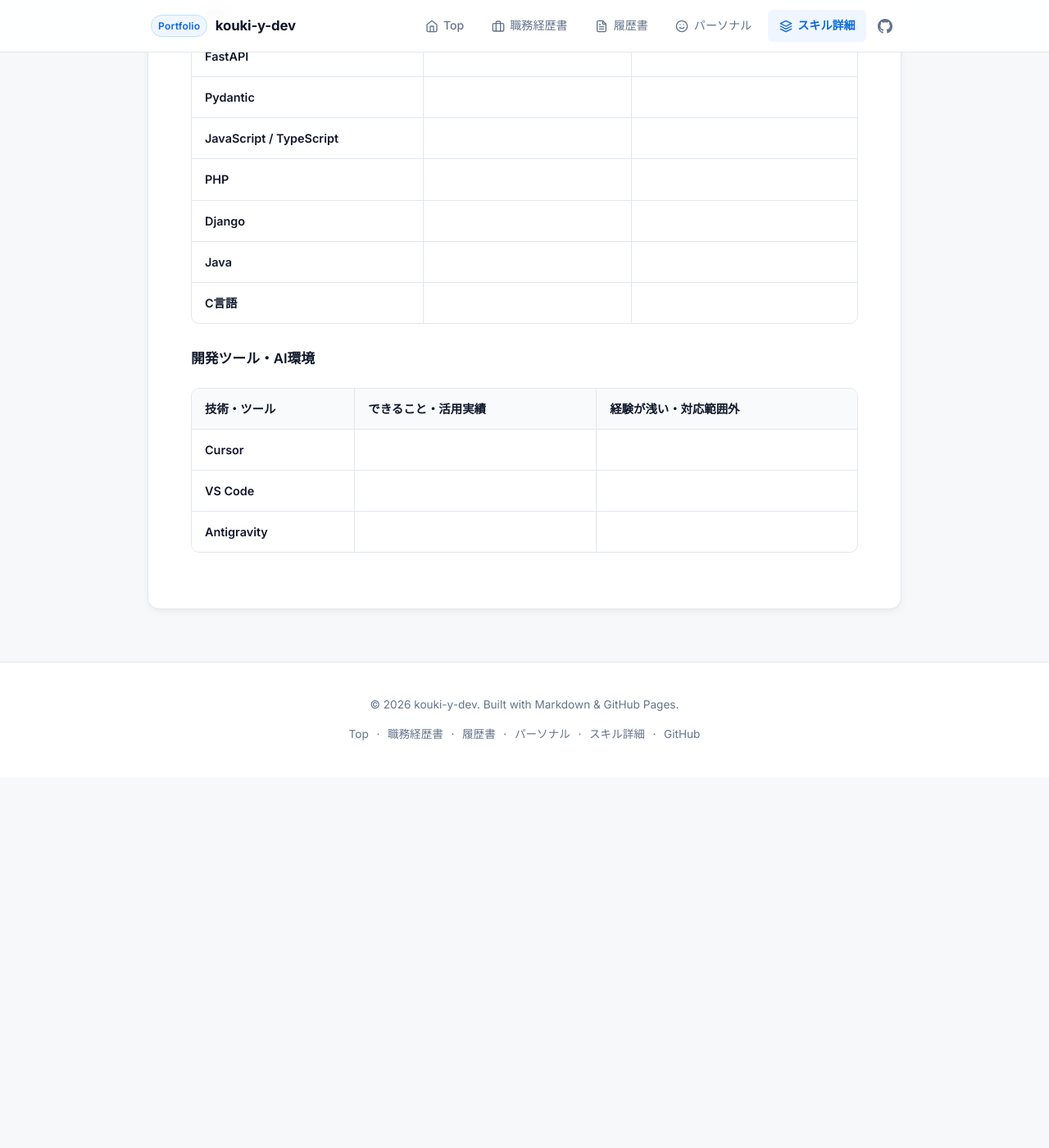
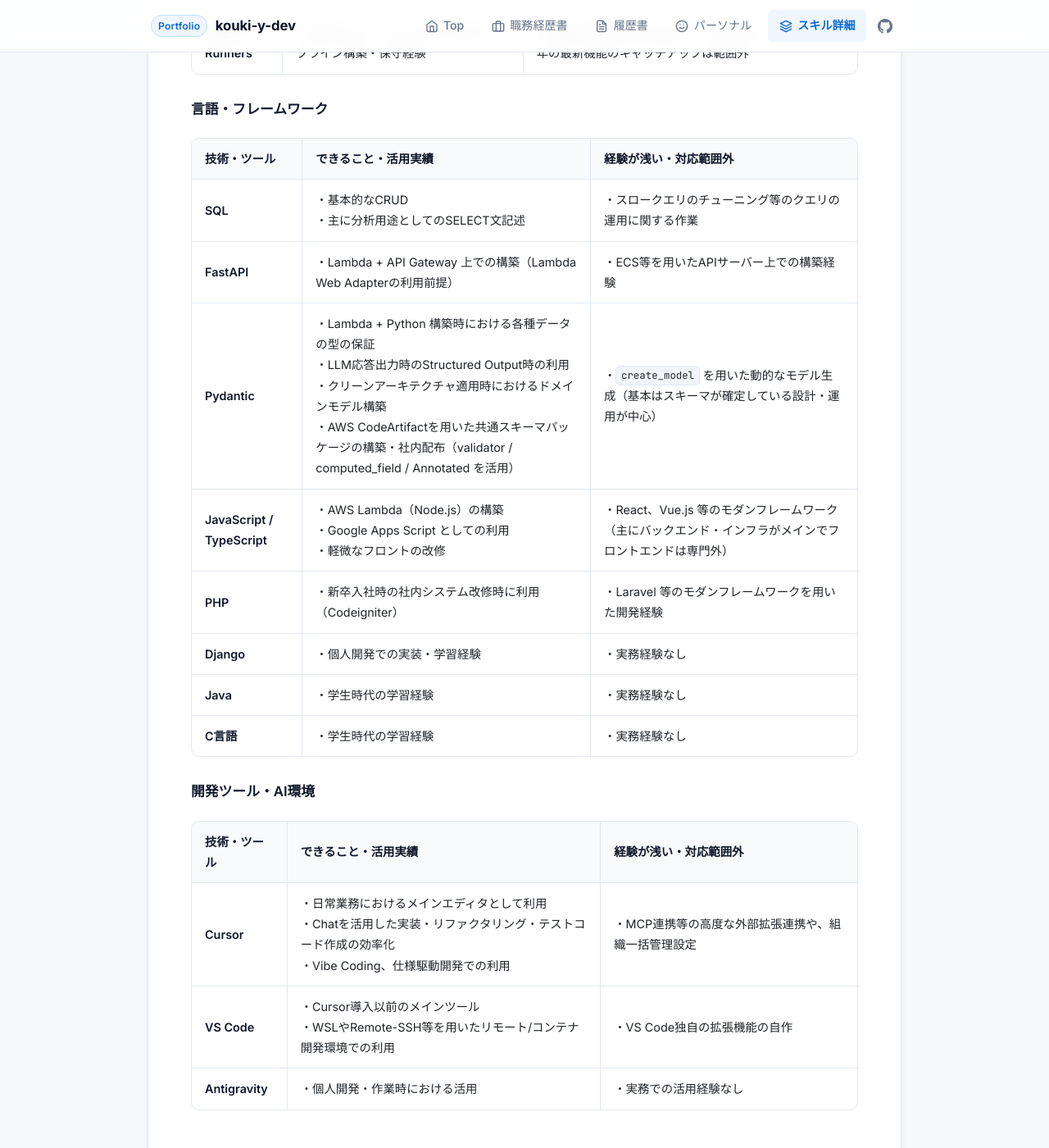
Before and after one commit to kouki-y-dev/about-me, a Jekyll site: the page built from docs/skills.md, in a window 1280 px wide and 1400 px high, scrolled down 2241 px. Shown: the whole window at 82% size. Built offline with Jekyll 4.4.1, drawn with Linux system fonts in a browser that asks for light colours; before the commit the page ends 3189 px from its top, so only the background shows below that; some of the changed text lies outside the part shown.

Commit message:
update: 周辺技術・ツールを一通り埋める

```diff
--- a/docs/skills.md
+++ b/docs/skills.md
@@ -42,6 +42,13 @@ title: "スキル詳細・習熟度"
 - **経験が浅いこと・対応範囲外**:
   -
 
+### ソフトウェア設計・アーキテクチャ
+- **主な適用思想**: 関心の分離、クリーンアーキテクチャ
+- **できること・強み**:
+  -
+- **経験が浅いこと・対応範囲外**:
+  -
+
 ---
 
 ## 周辺技術・ツール
@@ -59,19 +66,19 @@ title: "スキル詳細・習熟度"
 
 | 技術・ツール | できること・活用実績 | 経験が浅い・対応範囲外 |
 | :--- | :--- | :--- |
-| **SQL** |  |  |
-| **FastAPI** |  |  |
-| **Pydantic** |  |  |
-| **JavaScript / TypeScript** |  |  |
-| **PHP** |  |  |
-| **Django** |  |  |
-| **Java** |  |  |
-| **C言語** |  |  |
+| **SQL** | ・基本的なCRUD <br> ・主に分析用途としてのSELECT文記述| ・スロークエリのチューニング等のクエリの運用に関する作業 |
+| **FastAPI** | ・Lambda + API Gateway 上での構築（Lambda Web Adapterの利用前提） | ・ECS等を用いたAPIサーバー上での構築経験 |
+| **Pydantic** |・Lambda + Python 構築時における各種データの型の保証 <br>・LLM応答出力時のStructured Output時の利用 <br>・クリーンアーキテクチャ適用時におけるドメインモデル構築<br>・AWS CodeArtifactを用いた共通スキーマパッケージの構築・社内配布（validator / computed_field / Annotated を活用）| ・`create_model` を用いた動的なモデル生成（基本はスキーマが確定している設計・運用が中心） |
+| **JavaScript / TypeScript** | ・AWS Lambda（Node.js）の構築<br> ・Google Apps Script としての利用<br>・軽微なフロントの改修| ・React、Vue.js 等のモダンフレームワーク（主にバックエンド・インフラがメインでフロントエンドは専門外） |
+| **PHP** | ・新卒入社時の社内システム改修時に利用（Codeigniter） | ・Laravel 等のモダンフレームワークを用いた開発経験 |
+| **Django** | ・個人開発での実装・学習経験 | ・実務経験なし |
+| **Java** | ・学生時代の学習経験 | ・実務経験なし |
+| **C言語** | ・学生時代の学習経験 | ・実務経験なし |
 
 ### 開発ツール・AI環境
 
 | 技術・ツール | できること・活用実績 | 経験が浅い・対応範囲外 |
 | :--- | :--- | :--- |
-| **Cursor** |  |  |
-| **VS Code** |  |  |
-| **Antigravity** |  |  |
+| **Cursor** | ・日常業務におけるメインエディタとして利用<br>・Chatを活用した実装・リファクタリング・テストコード作成の効率化<br>・Vibe Coding、仕様駆動開発での利用 | ・MCP連携等の高度な外部拡張連携や、組織一括管理設定 |
+| **VS Code** | ・Cursor導入以前のメインツール<br>・WSLやRemote-SSH等を用いたリモート/コンテナ開発環境での利用 | ・VS Code独自の拡張機能の自作 |
+| **Antigravity** | ・個人開発・作業時における活用| ・実務での活用経験なし |
```
